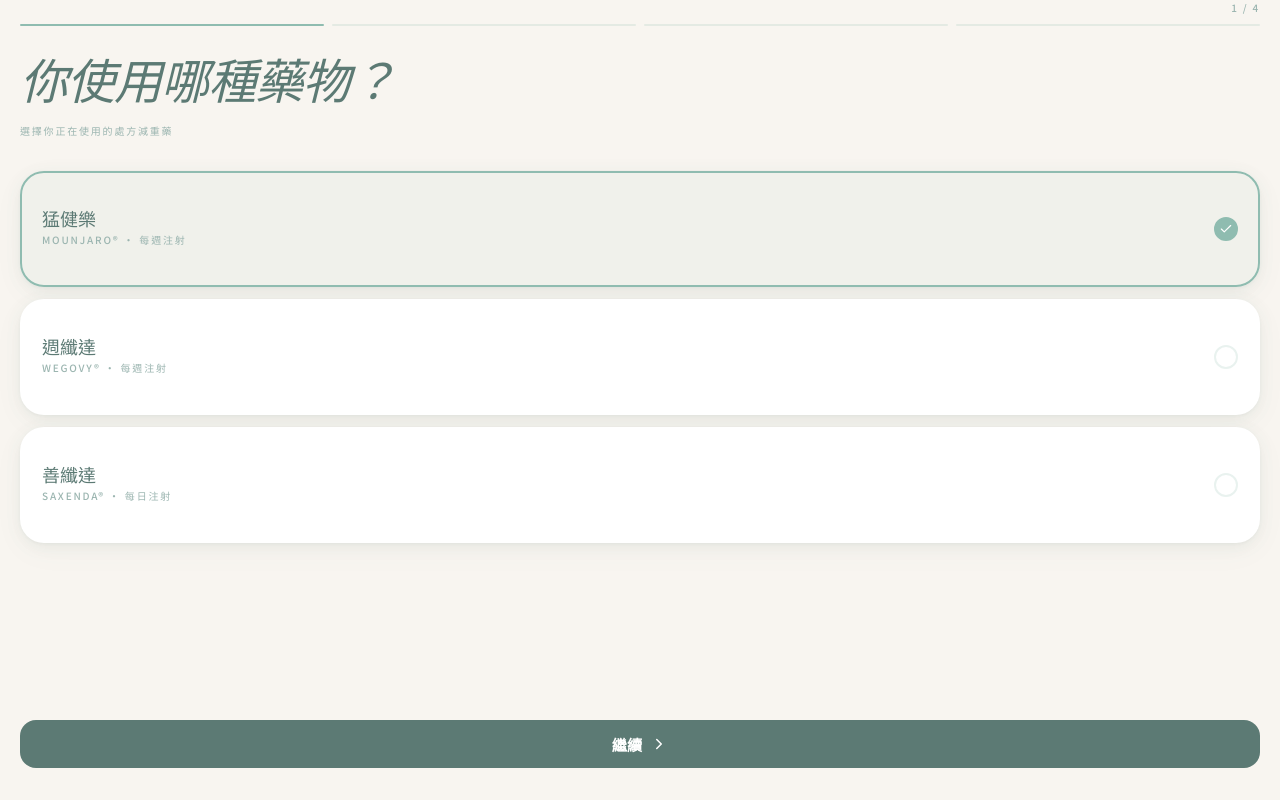
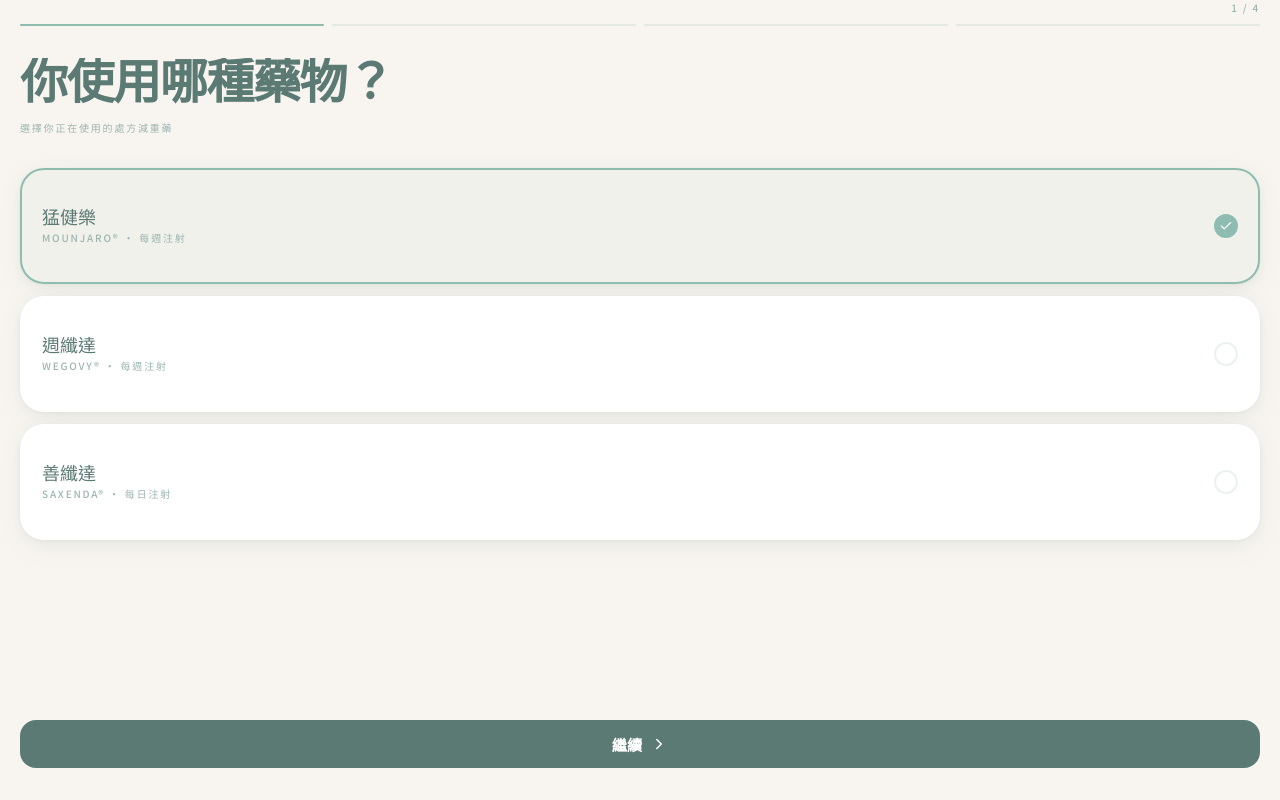
Before and after one commit to junzhi1117-web/slimly, a React (Vite) app: page / in a window 1280 px wide. Built offline with nearby package versions, Linux system fonts and the light colour scheme; no server answers.

Commit message:
typography: Noto Serif TC 900 for headings, fix button text spacing

```diff
--- a/src/index.css
+++ b/src/index.css
@@ -124,9 +124,11 @@
 }
 
 .section-title {
-  font-family: var(--font-serif), var(--font-sans);
-  font-style: italic;
+  font-family: "Noto Serif TC", serif;
+  font-weight: 900;
+  font-style: normal;
   font-size: 1.1rem;
+  letter-spacing: -0.02em;
   color: var(--color-deep);
   margin-bottom: 0.75rem;
 }
@@ -210,11 +212,11 @@
 /* ── Editorial utilities ─────────────── */
 
 .text-editorial {
-  font-family: "Cormorant Garamond", "Noto Serif TC", serif;
-  font-weight: 300;
-  font-style: italic;
-  letter-spacing: -0.02em;
-  line-height: 1.1;
+  font-family: "Noto Serif TC", serif;
+  font-weight: 900;
+  font-style: normal;
+  letter-spacing: -0.03em;
+  line-height: 1.05;
 }
 
 .text-eyebrow {
--- a/src/pages/HomePage.tsx
+++ b/src/pages/HomePage.tsx
@@ -276,14 +276,14 @@
           onClick={() => onAction('log')}
         >
           <Syringe size={20} className="mb-3 text-[var(--color-deep)] group-active:text-white" />
-          <span className="text-eyebrow !text-[var(--color-deep)] group-active:!text-white">記錄注射</span>
+          <span className="text-sm font-medium tracking-wide text-[var(--color-deep)] group-active:!text-white">記錄注射</span>
         </button>
         <button
           className="flex flex-col items-start justify-end p-4 min-h-[96px] rounded-2xl border border-[var(--color-sage)] bg-transparent transition-all active:bg-[var(--color-sage)] active:text-white group"
           onClick={() => onAction('weight')}
         >
           <TrendingDown size={20} className="mb-3 text-[var(--color-sage)] group-active:text-white" />
-          <span className="text-eyebrow !text-[var(--color-sage)] group-active:!text-white">記錄體重</span>
+          <span className="text-sm font-medium tracking-wide text-[var(--color-sage)] group-active:!text-white">記錄體重</span>
         </button>
       </div>
 
```
